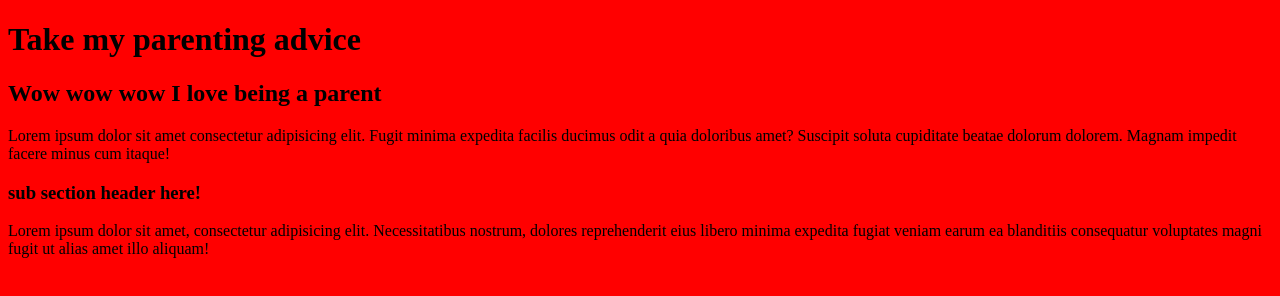
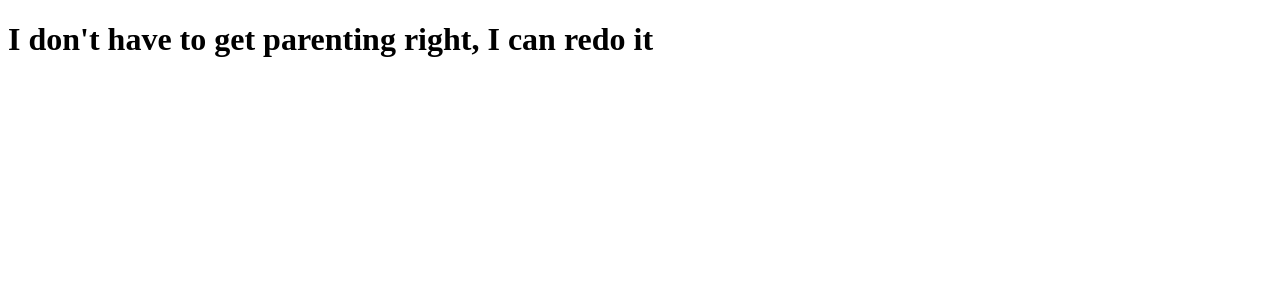
Before and after one commit to irashid1/my-first-git-bb, a plain HTML site: page index.html in a window 1280 px wide. Drawn offline with Linux system fonts and the light colour scheme.

Commit message:
Reverting to older version of HTML

```diff
--- a/index.html
+++ b/index.html
@@ -1,24 +1,15 @@
 <!DOCTYPE html>
 <html lang="en">
+
 <head>
     <meta charset="UTF-8">
     <meta http-equiv="X-UA-Compatible" content="IE=edge">
     <meta name="viewport" content="width=device-width, initial-scale=1.0">
     <title>TIME PARENT</title>
+</head>
 
-   <link rel="stylesheet" href="style.css">
+<body>
+    <h1>I don't have to get parenting right, I can redo it</h1>
+</body>
 
-</head>
-<body>
-
-    <h1>Take my parenting advice</h1>
-    <h2>Wow wow wow I love being a parent</h2>
-
-    <p>Lorem ipsum dolor sit amet consectetur adipisicing elit. Fugit minima expedita facilis ducimus odit a quia doloribus amet? Suscipit soluta cupiditate beatae dolorum dolorem. Magnam impedit facere minus cum itaque!</p>
-
-    <h3>sub section header here!</h3>
-
-    <p>Lorem ipsum dolor sit amet, consectetur adipisicing elit. Necessitatibus nostrum, dolores reprehenderit eius libero minima expedita fugiat veniam earum ea blanditiis consequatur voluptates magni fugit ut alias amet illo aliquam!</p>
-
-</body>
 </html>
```
